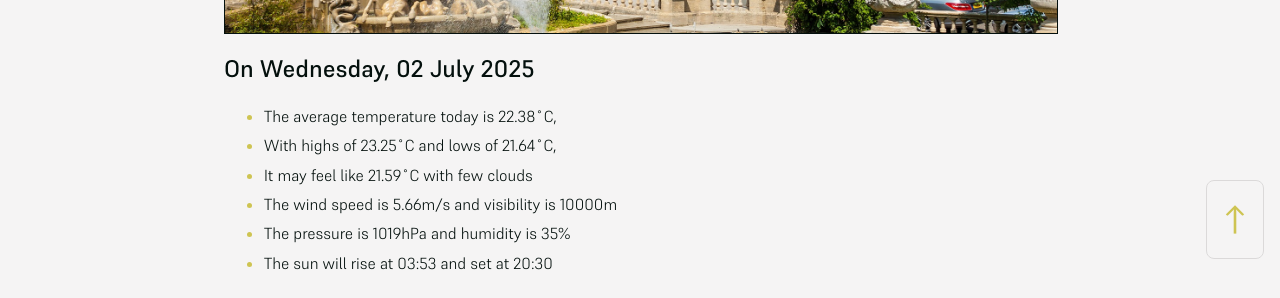
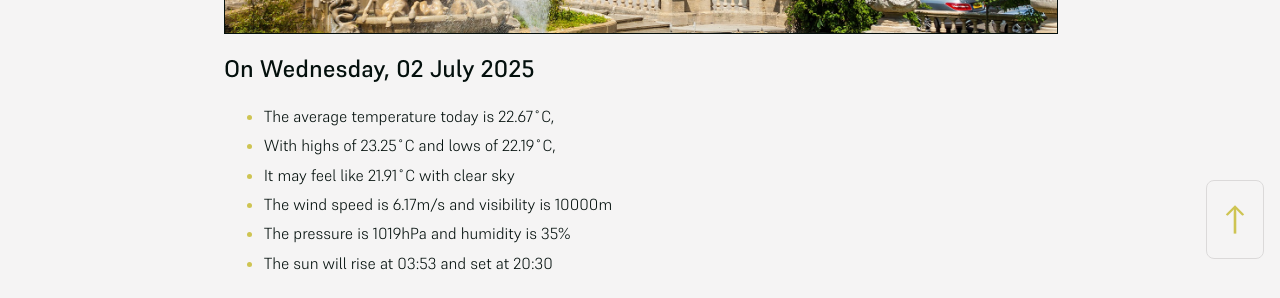
Before and after one commit to mat-0/cheltenham-open-data, a Jekyll site: the page built from index.md, in a window 1280 px wide. Shown: the part 625-923 px from the top of the page. Built offline with Jekyll 4.4.1, drawn with Linux system fonts in a browser that asks for light colours.

Commit message:
Updated 2025-07-02 14:57:43

```diff
--- a/index.md
+++ b/index.md
@@ -10,10 +10,10 @@ seo: Menu
 <!-- weather_marker starts -->
 ## On Wednesday, 02 July 2025
 
-- The average temperature today is 22.38˚C,
-- With highs of 23.25˚C and lows of 21.64˚C,
-- It may feel like 21.59˚C with few clouds
-- The wind speed is 5.66m/s and visibility is 10000m
+- The average temperature today is 22.67˚C,
+- With highs of 23.25˚C and lows of 22.19˚C,
+- It may feel like 21.91˚C with clear sky
+- The wind speed is 6.17m/s and visibility is 10000m
 - The pressure is 1019hPa and humidity is 35%
 - The sun will rise at 03:53 and set at 20:30
 
```
Also changed, not shown: _data/flood.json (+5 -27 lines), _pages/fix-my-street.md (+5 -5 lines), _pages/news.md (+9 -9 lines).
